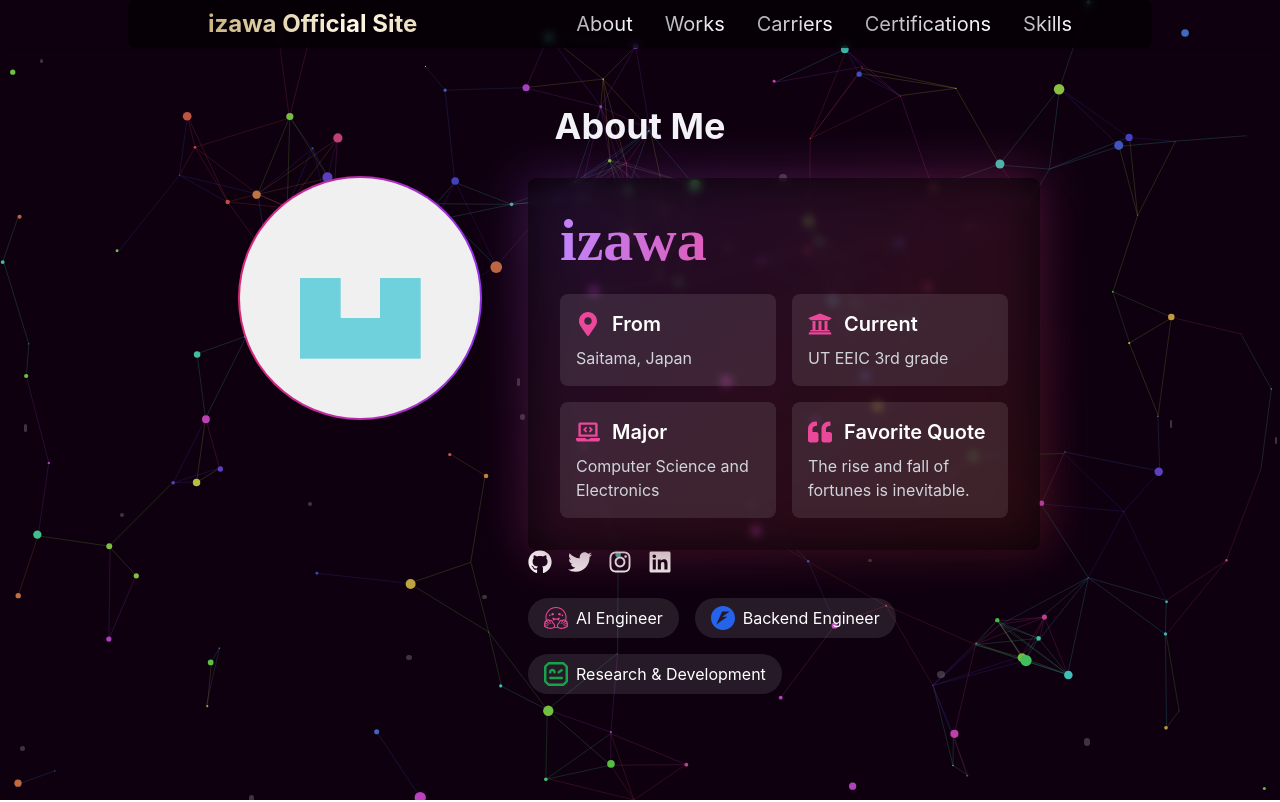
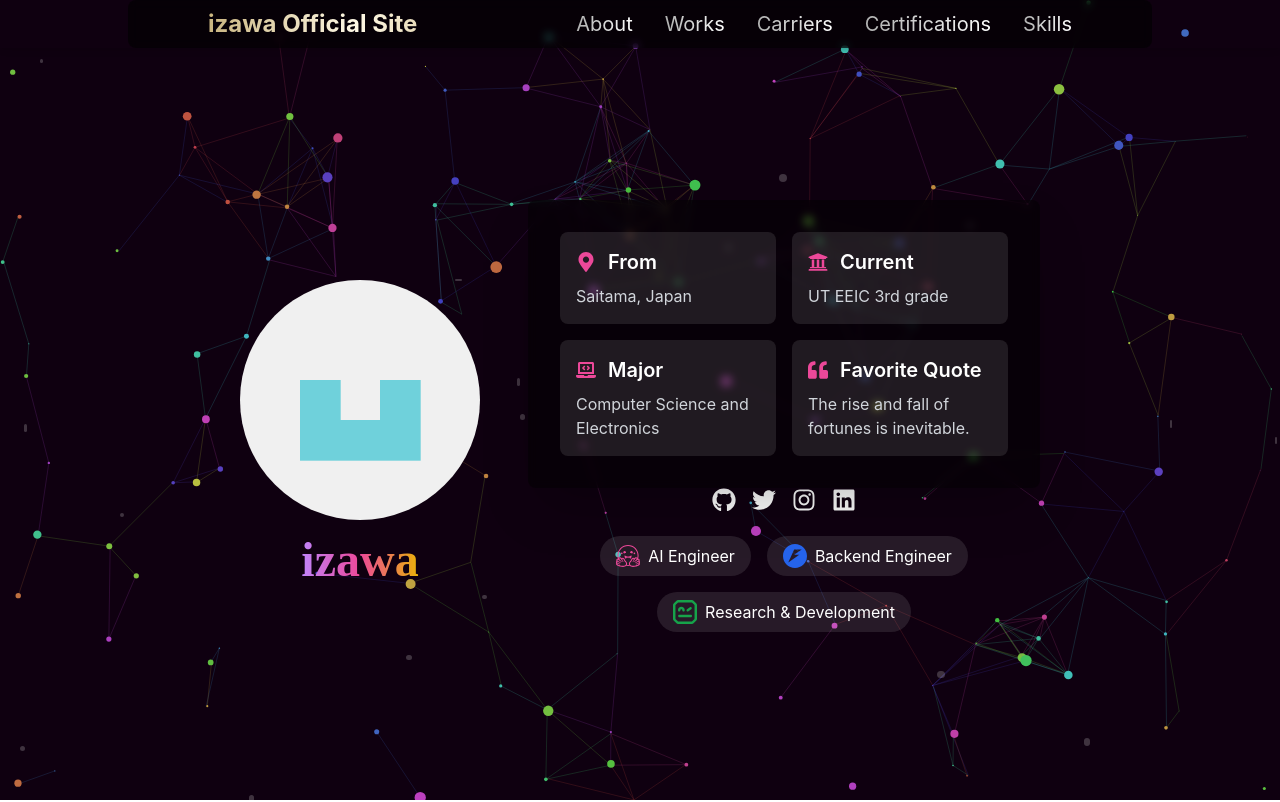
Before and after one commit to Omusubi0123/portfolio, a React (Vite) app: page / in a window 1280 px wide. Shown: the top 802 px of the page. Built offline with nearby package versions, Linux system fonts and the light colour scheme.

Commit message:
feat: Aboutの構成を変更

```diff
--- a/src/components/About/About.tsx
+++ b/src/components/About/About.tsx
@@ -47,7 +47,7 @@ const About: React.FC = () => {
   }
 
   return (
-    <Section id="about" title="About Me" className="bg-transparent flex justify-center py-8 relative overflow-hidden">
+    <Section id="about" title="" className="bg-transparent flex justify-center py-8 relative overflow-hidden">
       <div className="absolute inset-0 z-0">
         <div className="absolute inset-0 bg-gradient-to-br from-white-500/10 via-pink-500/20 to-cyan-500/20"></div>
         <Particles />
@@ -60,7 +60,7 @@ const About: React.FC = () => {
         animate={controls}
         className="relative z-10 flex flex-col md:flex-row items-center md:items-start space-y-8 md:space-y-0 md:space-x-12"
       >
-        <motion.div variants={itemVariants}>
+        <motion.div variants={itemVariants} className="flex justify-center items-center w-full md:w-auto h-full">
           <ProfileImage />
         </motion.div>
 
--- a/src/components/About/Bio.tsx
+++ b/src/components/About/Bio.tsx
@@ -16,7 +16,7 @@ const Bio: React.FC = () => {
   return (
     <div className="relative">
       <motion.div
-        className="absolute inset-0 bg-gradient-to-br from-purple-500/30 via-pink-500/30 to-red-500/30 rounded-lg filter blur-xl"
+        className="absolute inset-0  rounded-lg filter blur-xl mb-5 mt-5 mr-5 ml-5"
         animate={{
           scale: [1, 1.02, 1],
           rotate: [0, 1, -1, 0],
@@ -28,15 +28,15 @@ const Bio: React.FC = () => {
         }}
       />
       <div className="relative bg-black/50 backdrop-blur-sm rounded-lg p-8 shadow-2xl">
-        <motion.h1
-          className="text-5xl md:text-6xl font-bold mb-6 bg-clip-text text-transparent bg-gradient-to-r from-purple-400 via-pink-500 to-red-500"
+        {/* <motion.h1
+          className="text-4xl md:text-5xl font-bold mb-5 bg-clip-text text-transparent bg-gradient-to-r from-purple-400 via-pink-500 to-red-500"
           style={{ fontFamily: "'Caveat', cursive" }}
           initial={{ opacity: 0, y: -20 }}
           animate={{ opacity: 1, y: 0 }}
           transition={{ duration: 0.5 }}
         >
           izawa
-        </motion.h1>
+        </motion.h1> */}
         <motion.div
           className="grid grid-cols-1 md:grid-cols-2 gap-4"
           initial={{ opacity: 0 }}
@@ -54,7 +54,7 @@ const Bio: React.FC = () => {
             >
               <div className="bg-white/10 rounded-lg p-4 transition-all duration-300 group-hover:bg-white/20">
                 <div className="flex items-center mb-2">
-                  <span className="text-2xl mr-3 text-pink-500">{item.icon}</span>
+                  <span className="text-xl mr-3 text-pink-500">{item.icon}</span>
                   <h2 className="text-xl font-semibold text-white">{item.label}</h2>
                 </div>
                 <p className="text-gray-300">{item.content}</p>
--- a/src/components/About/Interests.tsx
+++ b/src/components/About/Interests.tsx
@@ -146,7 +146,7 @@ const Interests: React.FC = () => {
 
   return (
     <motion.div
-      className="flex flex-wrap gap-4"
+      className="flex flex-wrap gap-4 justify-center"
       initial={{ opacity: 0, y: 20 }}
       animate={{ opacity: 1, y: 0 }}
       transition={{ duration: 0.5, delay: 0.5 }}
--- a/src/components/About/ProfileImage.tsx
+++ b/src/components/About/ProfileImage.tsx
@@ -1,18 +1,36 @@
-import type React from "react"
-import { motion } from "framer-motion"
+import type React from "react";
+import { motion } from "framer-motion";
 
 const ProfileImage: React.FC = () => (
   <motion.div
     initial={{ opacity: 0, scale: 0.5 }}
     animate={{ opacity: 1, scale: 1 }}
     transition={{ duration: 0.5 }}
-    className="relative group"
+    className="relative group flex flex-col items-center mt-20"
   >
-    <div className="absolute -inset-0.5 bg-gradient-to-r from-pink-600 to-purple-600 rounded-full opacity-100 group-hover:opacity-200 transition duration-1000 group-hover:duration-200 animate-tilt"></div>
-    <a href="https://github.com/Omusubi0123" target="_blank" rel="noopener noreferrer" className="relative block">
-      <img src="/icon.png" alt="Icon" className="w-40 h-40 md:w-60 md:h-60 rounded-full" />
+    <div className="absolute -inset-0.5 rounded-full opacity-100 group-hover:opacity-200 transition duration-1000 group-hover:duration-200 animate-tilt"></div>
+    <a
+      href="https://github.com/Omusubi0123"
+      target="_blank"
+      rel="noopener noreferrer"
+      className="relative block"
+    >
+      <img
+        src="/icon.png"
+        alt="Icon"
+        className="w-40 h-40 md:w-60 md:h-60 rounded-full"
+      />
     </a>
+    <motion.h1
+      className="text-4xl md:text-5xl font-bold mt-4 bg-clip-text text-transparent bg-gradient-to-r from-purple-400 via-pink-500 to-yellow-500"
+      style={{ fontFamily: "'Caveat', cursive" }}
+      initial={{ opacity: 0, y: -20 }}
+      animate={{ opacity: 1, y: 0 }}
+      transition={{ duration: 0.5 }}
+    >
+      izawa
+    </motion.h1>
   </motion.div>
-)
+);
 
-export default ProfileImage
+export default ProfileImage;
--- a/src/components/About/SocialLinks.tsx
+++ b/src/components/About/SocialLinks.tsx
@@ -4,7 +4,7 @@ import { FaGithub, FaTwitter, FaLinkedin, FaInstagram } from "react-icons/fa"
 
 const SocialLinks: React.FC = () => (
   <motion.div
-    className="flex space-x-4 mb-6"
+    className="flex space-x-4 mb-6 justify-center"
     initial={{ opacity: 0, y: 20 }}
     animate={{ opacity: 1, y: 0 }}
     transition={{ duration: 0.5, delay: 0.4 }}
```
